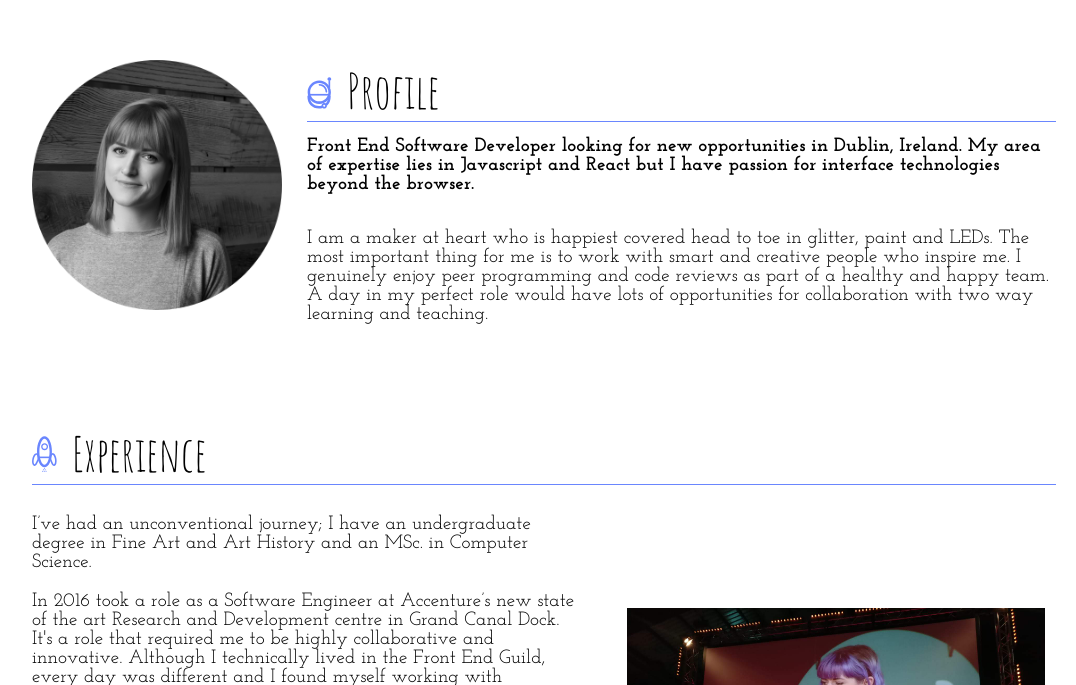
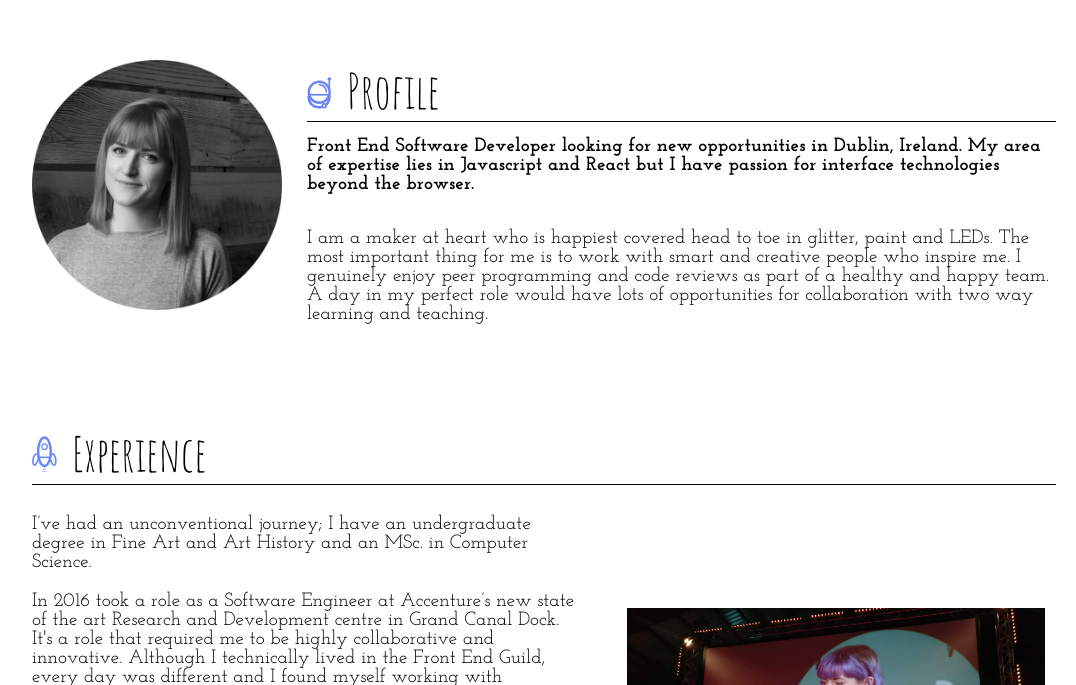
Before and after one commit to caggers/website-2018, a React (Create React App) app: page / in a window 1280 px wide. Shown: the part 742-1427 px from the top of the page, without its empty margins (96-1172 px from the left). Built offline with nearby package versions, Linux system fonts and the light colour scheme.

Commit message:
tidyuptime

```diff
--- a/src/components/experience.js
+++ b/src/components/experience.js
@@ -70,8 +70,6 @@ export default class Experience extends React.Component {
           <SectionHeader
             title={title}
             icon={icon}
-            colourFont='black'
-            colourBorder='#6A86FE'
           />
         </ExperienceTitle>
         <ExperienceContent isMobile={isMobile}>
--- a/src/components/profile.js
+++ b/src/components/profile.js
@@ -61,8 +61,6 @@ export default class Profile extends React.Component {
           <SectionHeader
             title={title}
             icon={icon}
-            colourFont='black'
-            colourBorder='#6A86FE'
           />
           <SectionSubtitle>
             {subtitle}
--- a/src/components/section/sectionHeader.js
+++ b/src/components/section/sectionHeader.js
@@ -8,7 +8,7 @@ const SectionHeaderWrapper = styled.div`
 
 const Row = styled.h3.attrs({
   color: props => props.colourFont || 'black',
-  borderColor: props => props.colourBorder || 'black'
+  'border-color': props => props.colourBorder || 'black'
 })`
   margin: 0;
   color: ${props => props.colourFont};
```
